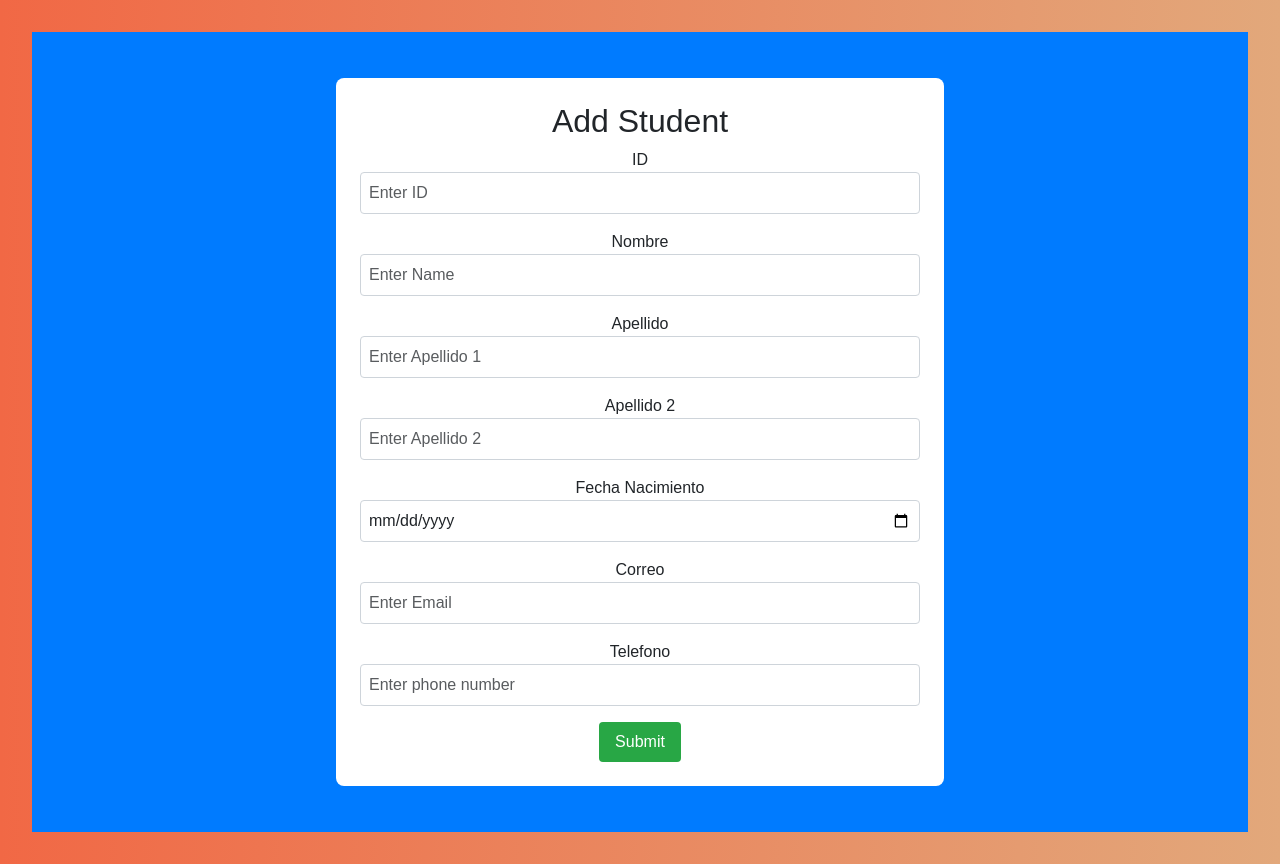
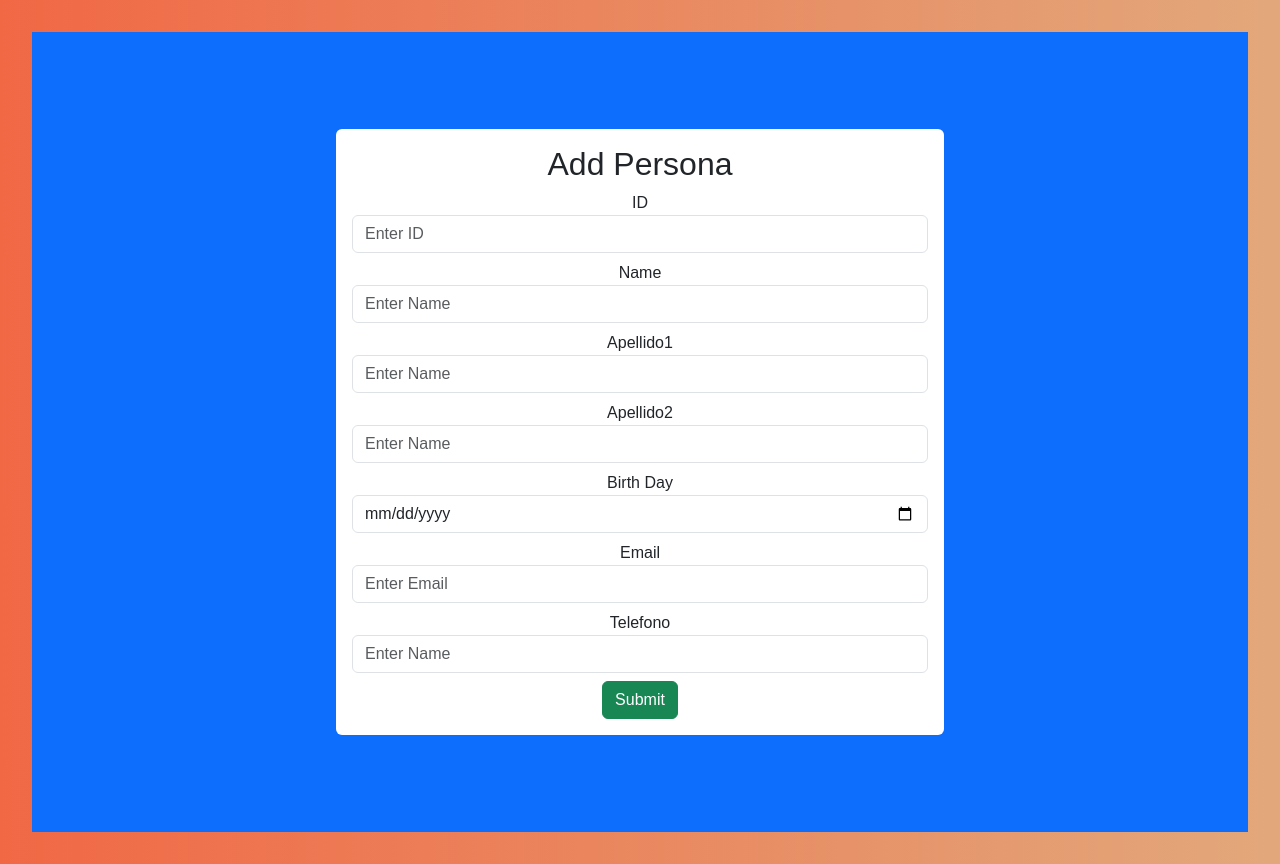
Before and after one commit to GermanIriarte/ProProject2.0, a React (Vite) app in the folder Frontend/: page /create in a window 1280 px wide. Built offline with nearby package versions, Linux system fonts and the light colour scheme.

Commit message:
por que no funciona esto?????

```diff
--- a/Frontend/src/CreatePersona.css
+++ /dev/null
@@ -1,38 +0,0 @@
-.persona-container {
-    display: flex;
-    height: 100vh;
-    background-color: #007bff; /* bg-primary */
-    justify-content: center;
-    align-items: center;
-  }
-
-  .persona-content {
-    width: 50%;
-    background-color: white;
-    border-radius: 8px;
-    padding: 1.5rem;
-  }
-
-  .form-group {
-    margin-bottom: 1rem;
-  }
-
-  .form-control {
-    width: 100%;
-    padding: 0.5rem;
-    border: 1px solid #ced4da;
-    border-radius: 4px;
-  }
-
-  .submit-btn {
-    background-color: #28a745; /* btn-success */
-    color: white;
-    border: none;
-    padding: 0.5rem 1rem;
-    border-radius: 4px;
-    cursor: pointer;
-  }
-
-  .submit-btn:hover {
-    background-color: #218838;
-  }
--- a/Frontend/src/CreatePersona.jsx
+++ b/Frontend/src/CreatePersona.jsx
@@ -1,67 +1,67 @@
 import React, { useState } from 'react';
-import './CreatePersona.css';
 import axios from 'axios';
 import { useNavigate } from 'react-router-dom';
 
 function CreatePersona() {
-    const [ID,SetID] = useState('')
-    const [name,Setname] = useState('')
-    const [lastName1,SetLastName1] = useState('')
-    const [lastName2,SetLastName2] = useState('')
-    const [date,SetDate] = useState('')
-    const [Email,SetEmail] = useState('')
-    const [Phone,SetPhone] = useState('')
+    const [ID_Persona,SetID] = useState('')
+    const [Nombres,Setname] = useState('')
+    const [Apellido1,SetLastName1] = useState('')
+    const [Apellido2,SetLastName2] = useState('')
+    const [FechaNac,SetDate] = useState('')
+    const [Correo,SetEmail] = useState('')
+    const [Telefono,SetPhone] = useState('')
     const navigate = useNavigate();
+
     function handleSubmit(event){
+        console.log("AAAAAAA")
         event.preventDefault();
-        axios.post('http://localhost:8081/create',{ID,name,lastName1,lastName2,date,Email,Phone})
+        axios.post('http://localhost:8081/create',{ID_Persona,Nombres,Apellido1,Apellido2,FechaNac,Correo,Telefono})
         .then(res => {
             console.log(res);
             navigate('/');
         }).catch(err => console.log(err));
     }
     return (
-    <div className='persona-container'>
-      <div className='persona-content'>
+      <div className='d-flex vh-100 bg-primary justify-content-center align-items-center'>
+        <div className='w-50 bg-white rounded p-3'>
           <form onSubmit={handleSubmit}>
-          <h2>Add Student</h2>
-          <div className='form-group'>
+            <h2>Add Persona</h2>
+            <div className='mb-2'>
               <label htmlFor=''>ID</label>
               <input type='text' placeholder='Enter ID' className='form-control'
-            onChange={e => SetID(e.target.value)}/>
-
+              onChange={e => SetID(e.target.value)} />
             </div>
-          <div className='form-group'>
-            <label htmlFor=''>Nombre</label>
+            <div className='mb-2'>
+              <label htmlFor=''>Name</label>
               <input type='text' placeholder='Enter Name' className='form-control'
               onChange={e => Setname(e.target.value)} />
             </div>
-          <div className='form-group'>
-            <label htmlFor=''>Apellido</label>
-            <input type='text' placeholder='Enter Apellido 1' className='form-control'
+            <div className='mb-2'>
+              <label htmlFor=''>Apellido1</label>
+              <input type='text' placeholder='Enter Name' className='form-control'
               onChange={e => SetLastName1(e.target.value)} />
             </div>
-          <div className='form-group'>
-            <label htmlFor=''>Apellido 2</label>
-            <input type='text' placeholder='Enter Apellido 2' className='form-control'
+            <div className='mb-2'>
+              <label htmlFor=''>Apellido2</label>
+              <input type='text' placeholder='Enter Name' className='form-control'
               onChange={e => SetLastName2(e.target.value)} />
             </div>
-          <div className='form-group'>
-            <label htmlFor=''>Fecha Nacimiento</label>
-            <input type='date' placeholder='Enter birth day' className='form-control'
+            <div className='mb-2'>
+              <label htmlFor=''>Birth Day</label>
+              <input type='date' placeholder='Enter Name' className='form-control'
               onChange={e => SetDate(e.target.value)} />
             </div>
-          <div className='form-group'>
-            <label htmlFor=''>Correo</label>
+            <div className='mb-2'>
+              <label htmlFor=''>Email</label>
               <input type='email' placeholder='Enter Email' className='form-control'
-            onChange={e => SetEmail(e.target.value)}/>
+              onChange={e => SetEmail(e.target.value)} />
             </div>
-          <div className='form-group'>
+            <div className='mb-2'>
               <label htmlFor=''>Telefono</label>
-            <input type='text' placeholder='Enter phone number' className='form-control'
-            onChange={e => SetPhone(e.target.value)} />
+              <input type='text' placeholder='Enter Name' className='form-control'
+              onChange={e => SetPhone} />
             </div>
-          <button className='submit-btn'>Submit</button>
+            <button className='btn btn-success'>Submit</button>
           </form>
         </div>
       </div>
```
Also changed, not shown: 1 other file (tests, documents, lock files or other folders). Lines whose indentation alone changed are shown as unchanged.
